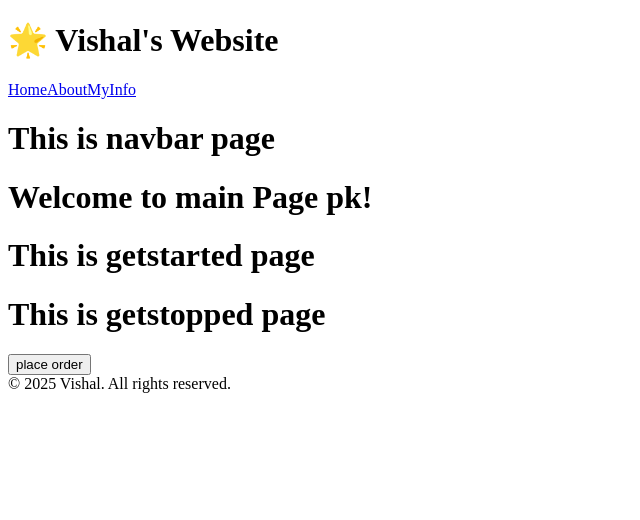
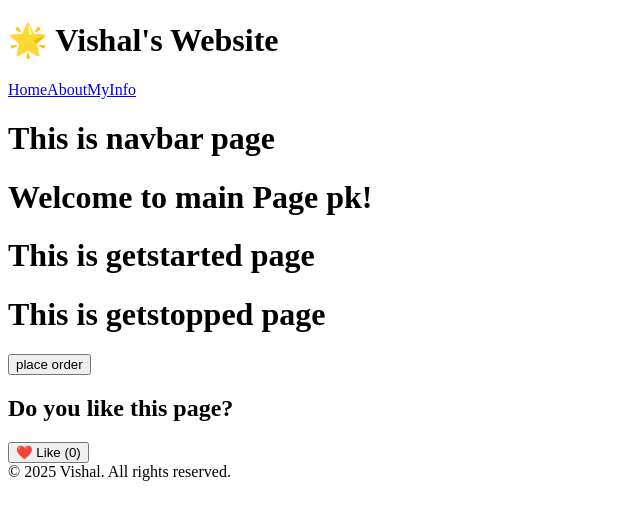
Before and after one commit to Vishallokhande8788/Next.js_Practice_Hub, a Next.js app in the folder my-app/: page / in a window 1280 px wide. Shown: the top 520 px of the page, without its empty margins (0-640 px from the left). Built offline with nearby package versions, Linux system fonts and the light colour scheme.

Commit message:
practicing server , cliet component

```diff
--- /dev/null
+++ b/my-app/src/app/components/LikeButton.jsx
@@ -0,0 +1,16 @@
+"use client";
+
+import { useState } from "react";
+
+export default function LikeButton() {
+  const [likes, setLikes] = useState(0);
+
+  return (
+    <button
+      onClick={() => setLikes(likes + 1)}
+      className="bg-blue-600 text-white px-4 py-2 rounded mt-2"
+    >
+      ❤️ Like ({likes})
+    </button>
+  );
+}
--- a/my-app/src/app/page.js
+++ b/my-app/src/app/page.js
@@ -1,7 +1,7 @@
 import MyComponent from "./mycomponent/page";
 import GetStarted, { GetStopped } from "./components/getstart/page";
 import Navbar from "./components/navbar/page";
-
+import LikeButton from "./components/LikeButton"; // 👈 New import
 
 export default function Page() {
   return (
@@ -10,9 +10,13 @@ export default function Page() {
       <h1 className="text-xl">Welcome to main Page pk!</h1>
       <GetStarted />
       <GetStopped />
-      <MyComponent/>
+      <MyComponent />
 
-
+      {/* 👇 Like Button (Client Component) */}
+      <div className="mt-4">
+        <h2 className="text-lg font-semibold">Do you like this page?</h2>
+        <LikeButton />
+      </div>
     </div>
   );
 }
```
